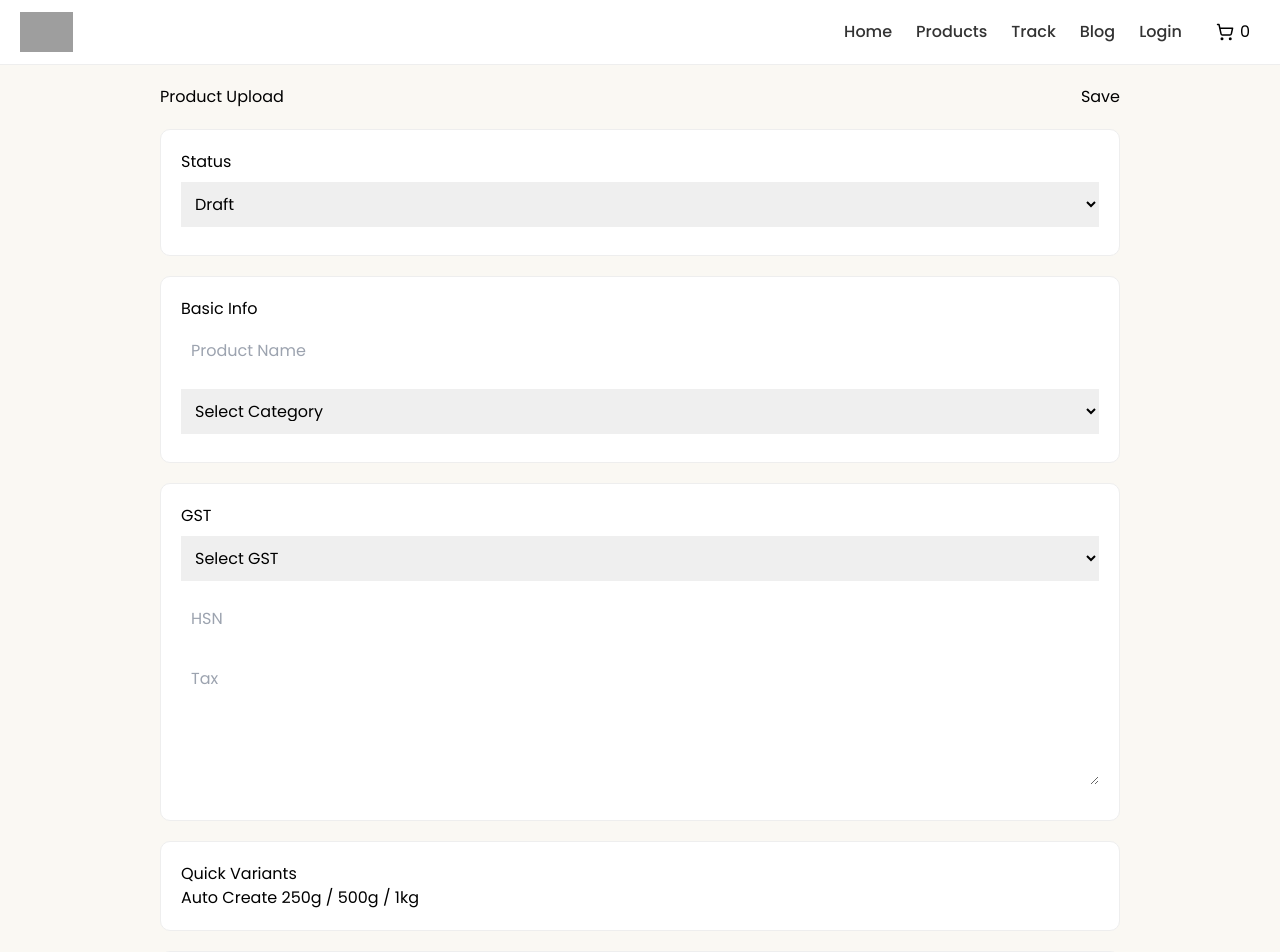
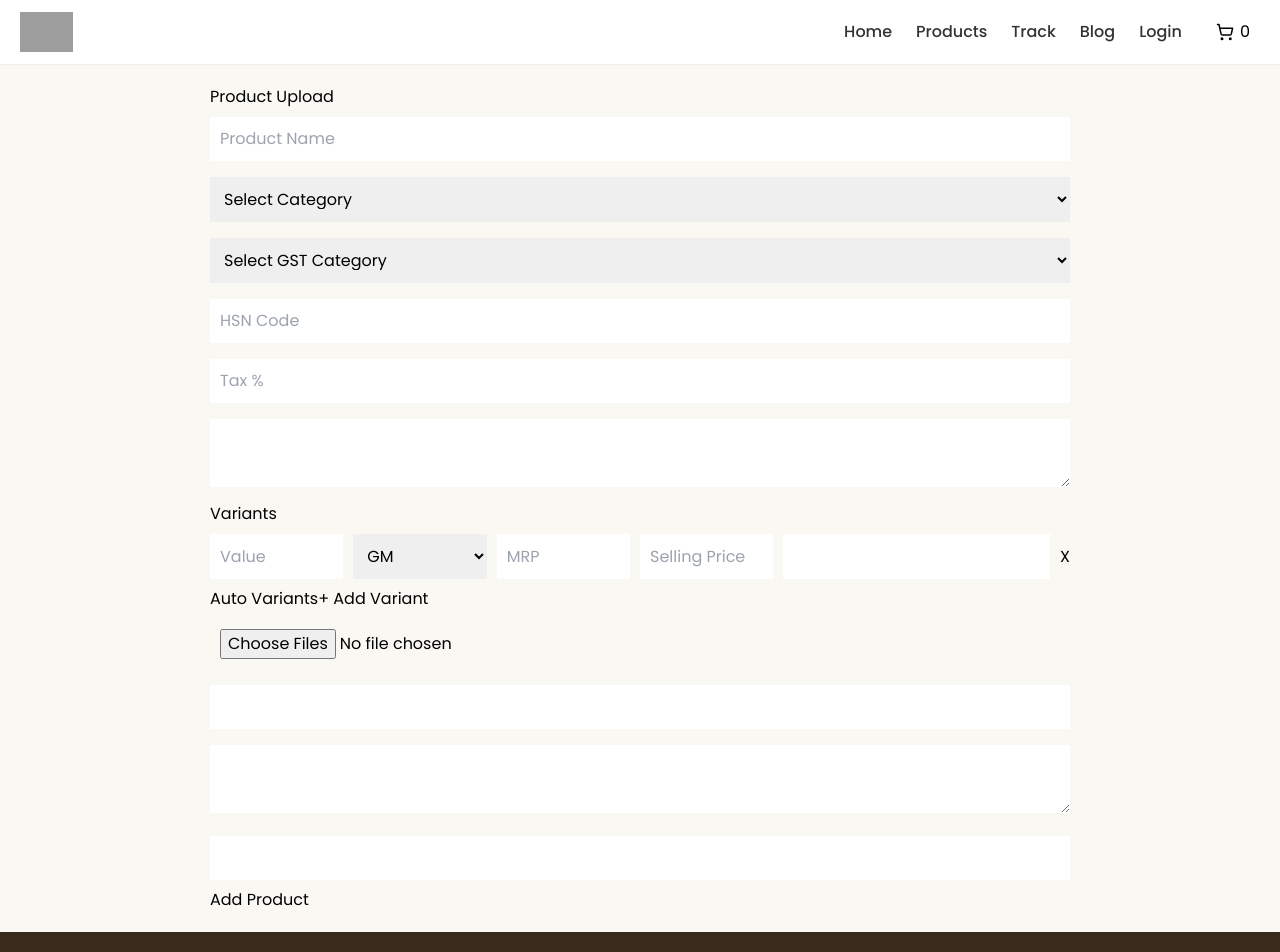
Before and after one commit to nagarajukandula55/native, a Next.js app: page /admin/products in a window 1280 px wide. Shown: the top 952 px of the page. Built offline with nearby package versions, Linux system fonts and the light colour scheme; grey boxes are pictures that could not be loaded.

Commit message:
Update page.js

```diff
--- a/app/admin/products/page.js
+++ b/app/admin/products/page.js
@@ -30,8 +30,8 @@ export default function ProductUpload() {
   const [form, setForm] = useState(emptyForm);
   const [productKey, setProductKey] = useState("");
   const [slug, setSlug] = useState("");
+  const [imagePreviews, setImagePreviews] = useState([]);
 
-  /* 🔥 NEW STATES (ADDED ONLY) */
   const [seo, setSeo] = useState({
     title: "",
     description: "",
@@ -44,40 +44,40 @@ export default function ProductUpload() {
 
   const gstOptions = [
     {
-      name: "Flours & Meals (Cereal Based)",
-      hsn: "1101 / 1102 / 1106",
-      tax: 5,
-      desc: "Flour, meal and powder of cereals, pulses, millets",
-    },
-    {
       name: "Food Preparations (Not Elsewhere Specified)",
       hsn: "2106",
       tax: 5,
-      desc: "Includes dosa mix, idli mix, batter mix",
+      desc: "Food preparations not elsewhere specified (includes dosa mix, idli mix)",
+    },
+    {
+      name: "Flours & Meals (Cereal Based)",
+      hsn: "1101",
+      tax: 5,
+      desc: "Flours of cereals, pulses, millets",
     },
     {
       name: "Spices",
-      hsn: "0904 - 0910",
+      hsn: "0910",
       tax: 5,
-      desc: "Spices and masalas",
+      desc: "Spices including masalas",
     },
     {
       name: "Edible Oils",
-      hsn: "1507 - 1515",
+      hsn: "1515",
       tax: 5,
-      desc: "Cold pressed and vegetable oils",
+      desc: "Vegetable oils including cold pressed oils",
     },
     {
       name: "Prepared / Preserved Foods",
-      hsn: "2001 - 2008",
+      hsn: "2001",
       tax: 12,
       desc: "Pickles, chutneys, preserved foods",
     },
     {
       name: "Ready to Eat / Packaged Food",
-      hsn: "1904 / 2106",
+      hsn: "1904",
       tax: 12,
-      desc: "Packaged ready food",
+      desc: "Packaged ready to eat food",
     },
     {
       name: "Namkeen / Snack Items",
@@ -121,13 +121,13 @@ export default function ProductUpload() {
     /* SEO AUTO */
     setSeo({
       title: `${form.name} | Buy Online`,
-      description: `Buy ${form.name} at best price with premium quality.`,
-      keywords: `${form.name}, buy online`,
+      description: `Buy ${form.name} at best price. Premium quality product.`,
+      keywords: `${form.name}, buy ${form.name}, online`,
     });
 
   }, [form.name]);
 
-  /* ================= GST AUTO ================= */
+  /* ================= GST AUTO (FIXED) ================= */
 
   useEffect(() => {
     if (!form.gstCategory) return;
@@ -152,7 +152,8 @@ export default function ProductUpload() {
     const updated = [...form.variants];
     updated[i][field] = value;
 
-    if (updated[i].value) {
+    // SKU AUTO FIX
+    if (updated[i].value && productKey) {
       const seq = String(i + 1).padStart(3, "0");
       updated[i].sku = `NA-${productKey}-${seq}-${updated[i].value}${updated[i].unit}`;
     }
@@ -171,7 +172,8 @@ export default function ProductUpload() {
     });
   }
 
-  /* 🔥 BULK VARIANT GENERATOR */
+  /* ================= BULK VARIANTS ================= */
+
   function generateVariants() {
     const sizes = ["250GM", "500GM", "1KG"];
 
@@ -186,10 +188,61 @@ export default function ProductUpload() {
     setForm({ ...form, variants: newVariants });
   }
 
+  /* ================= IMAGE UPLOAD ================= */
+
+  async function handleImageUpload(e) {
+    const files = Array.from(e.target.files);
+
+    const previews = files.map((file) => ({
+      preview: URL.createObjectURL(file),
+      uploading: true,
+    }));
+
+    setImagePreviews((prev) => [...prev, ...previews]);
+
+    const uploaded = [];
+
+    for (let i = 0; i < files.length; i++) {
+      const data = new FormData();
+      data.append("file", files[i]);
+      data.append("upload_preset", process.env.NEXT_PUBLIC_CLOUDINARY_UPLOAD_PRESET);
+
+      const res = await fetch(
+        `https://api.cloudinary.com/v1_1/${process.env.NEXT_PUBLIC_CLOUD_NAME}/image/upload`,
+        { method: "POST", body: data }
+      );
+
+      const json = await res.json();
+      uploaded.push(json.secure_url);
+
+      setImagePreviews((prev) => {
+        const updated = [...prev];
+        updated[prev.length - files.length + i] = {
+          preview: json.secure_url,
+          uploading: false,
+        };
+        return updated;
+      });
+    }
+
+    setForm((prev) => ({
+      ...prev,
+      images: [...prev.images, ...uploaded],
+    }));
+  }
+
+  function removeImage(index) {
+    setImagePreviews((prev) => prev.filter((_, i) => i !== index));
+    setForm((prev) => ({
+      ...prev,
+      images: prev.images.filter((_, i) => i !== index),
+    }));
+  }
+
   /* ================= SUBMIT ================= */
 
   async function handleSubmit(e) {
-    e?.preventDefault();
+    e.preventDefault();
 
     for (let v of form.variants) {
       await fetch("/api/admin/products", {
@@ -217,117 +270,90 @@ export default function ProductUpload() {
   return (
     <div className="container">
 
-      <div className="header">
       <h1>Product Upload</h1>
-        <button onClick={handleSubmit}>Save</button>
-      </div>
 
-      <form>
+      <form onSubmit={handleSubmit}>
 
-        {/* STATUS */}
-        <div className="card">
-          <h3>Status</h3>
-          <select value={status} onChange={(e)=>setStatus(e.target.value)}>
-            <option value="draft">Draft</option>
-            <option value="active">Active</option>
-          </select>
-        </div>
-
-        {/* BASIC */}
-        <div className="card">
-          <h3>Basic Info</h3>
-
-          <input
-            placeholder="Product Name"
+        <input placeholder="Product Name"
           value={form.name}
           onChange={(e)=>setForm({...form,name:e.target.value})}
         />
 
-          <select onChange={(e)=>setForm({...form,category:e.target.value})}>
-            <option>Select Category</option>
-            {websiteCategories.map(c=> <option key={c}>{c}</option>)}
+        <select value={form.category}
+          onChange={(e)=>setForm({...form,category:e.target.value})}>
+          <option value="">Select Category</option>
+          {websiteCategories.map(c=> <option key={c} value={c}>{c}</option>)}
         </select>
-        </div>
 
         {/* GST */}
-        <div className="card">
-          <h3>GST</h3>
-
-          <select onChange={(e)=>setForm({...form,gstCategory:e.target.value})}>
-            <option>Select GST</option>
+        <select value={form.gstCategory}
+          onChange={(e)=>setForm({...form,gstCategory:e.target.value})}>
+          <option value="">Select GST Category</option>
           {gstOptions.map(g=>(
-              <option key={g.name}>{g.name} ({g.tax}%)</option>
+            <option key={g.name} value={g.name}>
+              {g.name} ({g.tax}%)
+            </option>
           ))}
         </select>
 
-          <input value={form.hsn} readOnly placeholder="HSN"/>
-          <input value={form.tax} readOnly placeholder="Tax"/>
-          <textarea value={form.gstDescription} readOnly/>
-        </div>
-
-        {/* BULK VARIANT */}
-        <div className="card">
-          <h3>Quick Variants</h3>
-          <button type="button" onClick={generateVariants}>
-            Auto Create 250g / 500g / 1kg
-          </button>
-        </div>
+        <input value={form.hsn} readOnly placeholder="HSN Code"/>
+        <input value={form.tax} readOnly placeholder="Tax %"/>
+        <textarea value={form.gstDescription} readOnly />
 
         {/* VARIANTS */}
-        <div className="card">
         <h3>Variants</h3>
 
-          {form.variants.map((v,i)=>{
+        {form.variants.map((v,i)=>(
+          <div key={i} className="row">
+            <input placeholder="Value"
+              onChange={(e)=>updateVariant(i,"value",e.target.value)} />
 
-            const discount =
-              v.mrp && v.sellingPrice
-                ? Math.round(((v.mrp - v.sellingPrice)/v.mrp)*100)
-                : 0;
-
-            return (
-              <div key={i} className="variant">
-
-                <input placeholder="Value" onChange={(e)=>updateVariant(i,"value",e.target.value)}/>
             <select onChange={(e)=>updateVariant(i,"unit",e.target.value)}>
               <option>GM</option><option>KG</option><option>ML</option><option>L</option>
             </select>
-                <input placeholder="MRP" onChange={(e)=>updateVariant(i,"mrp",e.target.value)}/>
-                <input placeholder="Selling Price" onChange={(e)=>updateVariant(i,"sellingPrice",e.target.value)}/>
 
-                <input value={v.sku} readOnly/>
+            <input placeholder="MRP"
+              onChange={(e)=>updateVariant(i,"mrp",e.target.value)} />
+
+            <input placeholder="Selling Price"
+              onChange={(e)=>updateVariant(i,"sellingPrice",e.target.value)} />
+
+            <input value={v.sku} readOnly />
 
             <button type="button" onClick={()=>removeVariant(i)}>X</button>
+          </div>
+        ))}
 
-                <div className="meta">
-                  {v.sku}
-                  {discount>0 && <span>{discount}% OFF</span>}
+        <button type="button" onClick={generateVariants}>Auto Variants</button>
+        <button type="button" onClick={addVariant}>+ Add Variant</button>
+
+        {/* IMAGE */}
+        <input type="file" multiple onChange={handleImageUpload} />
+
+        <div className="imgGrid">
+          {imagePreviews.map((img,i)=>(
+            <div key={i}>
+              <img src={img.preview}/>
+              <button type="button" onClick={()=>removeImage(i)}>X</button>
             </div>
-
-              </div>
-            );
-          })}
-
-          <button type="button" onClick={addVariant}>+ Add Variant</button>
+          ))}
         </div>
 
         {/* SEO */}
-        <div className="card">
-          <h3>SEO</h3>
-
         <input value={seo.title} onChange={(e)=>setSeo({...seo,title:e.target.value})}/>
         <textarea value={seo.description} onChange={(e)=>setSeo({...seo,description:e.target.value})}/>
         <input value={seo.keywords} onChange={(e)=>setSeo({...seo,keywords:e.target.value})}/>
-        </div>
+
+        <button>Add Product</button>
 
       </form>
 
       <style jsx>{`
-        .container{max-width:1000px;margin:auto;padding:20px;}
-        .header{display:flex;justify-content:space-between;margin-bottom:20px;}
-        .card{background:#fff;padding:20px;margin-bottom:20px;border-radius:10px;border:1px solid #eee;}
+        .container{max-width:900px;margin:auto;padding:20px;}
         input,select,textarea{width:100%;padding:10px;margin:8px 0;}
-        .variant{border:1px solid #eee;padding:10px;margin:10px 0;}
-        .meta{display:flex;gap:10px;}
+        .row{display:grid;grid-template-columns:1fr 1fr 1fr 1fr 2fr auto;gap:10px;}
+        .imgGrid{display:flex;gap:10px;flex-wrap:wrap;}
+        img{width:80px;height:80px;object-fit:cover;}
       `}</style>
 
     </div>
```
Lines whose indentation alone changed are shown as unchanged.
